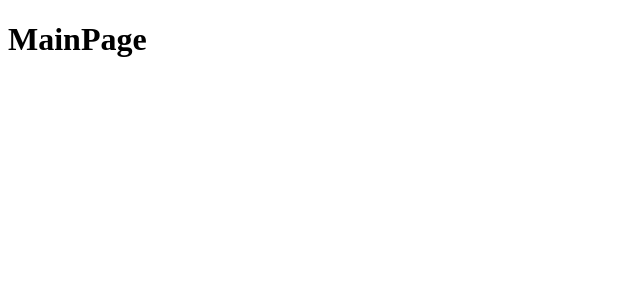
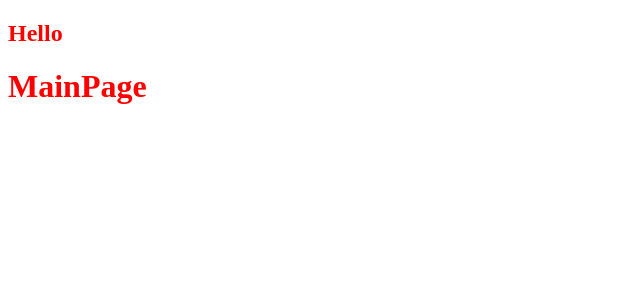
Before and after one commit to xiesheaeix/fitness, a React (Create React App) app in the folder fitness/: page / in a window 1280 px wide. Shown: the top 300 px of the page, without its empty margins (0-640 px from the left). Built offline with nearby package versions, Linux system fonts and the light colour scheme.

Commit message:
pages prototype created

```diff
--- a/fitness/src/components/app/App.jsx
+++ b/fitness/src/components/app/App.jsx
@@ -2,14 +2,18 @@ import { BrowserRouter, Route, Routes } from "react-router-dom";
 
 import MainPage from "../pages/MainPage";
 import Diets from "../pages/Diets";
+import Navigation from "../common/Navigation/Navigation";
 const App = () => {
   return (
+    <div className="app">
+      <Navigation />
       <BrowserRouter>
         <Routes>
           <Route path="/" element={<MainPage />} />
           <Route path="/diets" element={<Diets />} />
         </Routes>
       </BrowserRouter>
+    </div>
   );
 };
 
--- /dev/null
+++ b/fitness/src/components/common/Navigation/Navigation.jsx
@@ -0,0 +1,11 @@
+import "./navigation.scss";
+
+const Navigation = () => {
+  return (
+    <nav className="navigation">
+      <h1>Hello</h1>
+    </nav>
+  );
+};
+
+export default Navigation;
--- /dev/null
+++ b/fitness/src/components/common/Navigation/navigation.scss
@@ -0,0 +1,3 @@
+h1 {
+    color: red;
+}
--- a/fitness/src/components/pages/MainPage.jsx
+++ b/fitness/src/components/pages/MainPage.jsx
@@ -1,4 +1,11 @@
+import { useEffect } from "react";
+
 const MainPage = () => {
+  useEffect(() => {
+    fetch("localhost:8000/api/diet/")
+      .then((data) => data.json())
+      .then((res) => console.log(res));
+  }, []);
   return <h1>MainPage</h1>;
 };
 
```
Lines whose indentation alone changed are shown as unchanged.
